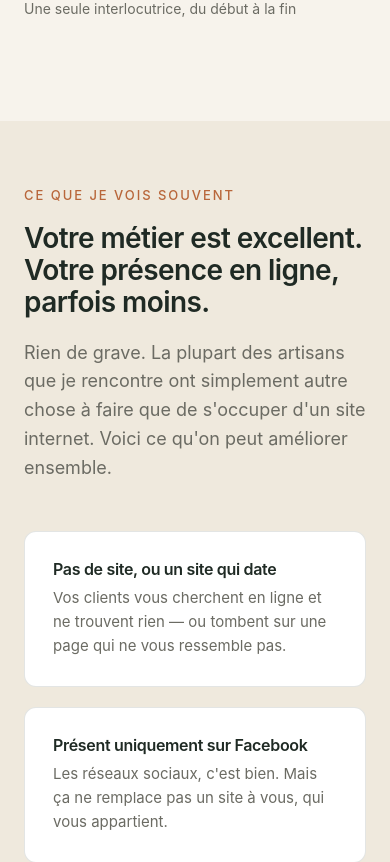
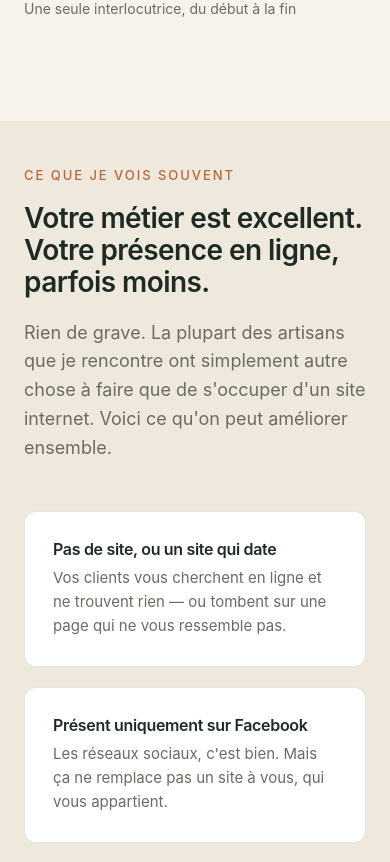
Before and after one commit to luciecreations60/sites-deep, a React (Vite) app in the folder artisan-sites/: page / in a window 390 px wide. Shown: the part 1080-1942 px from the top of the page. Built offline with nearby package versions, Linux system fonts and the light colour scheme.

Commit message:
Update global.css

```diff
--- a/artisan-sites/src/styles/global.css
+++ b/artisan-sites/src/styles/global.css
@@ -54,8 +54,8 @@ p { margin: 0; }
 .btn-ghost { color: var(--ink); padding: 12px 20px; }
 .btn-ghost:hover { color: var(--accent); }
 
-.section { padding: 96px 0; }
-.section-sm { padding: 64px 0; }
+.section { padding: 56px 0; }
+.section-sm { padding: 40px 0; }
 
 .eyebrow {
   font-size: 13px;
@@ -82,6 +82,6 @@ p { margin: 0; }
 .mx-auto { margin-left: auto; margin-right: auto; }
 
 @media (max-width: 720px) {
-  .section { padding: 64px 0; }
-  .section-sm { padding: 40px 0; }
+  .section { padding: 44px 0; }
+  .section-sm { padding: 32px 0; }
 }
```
